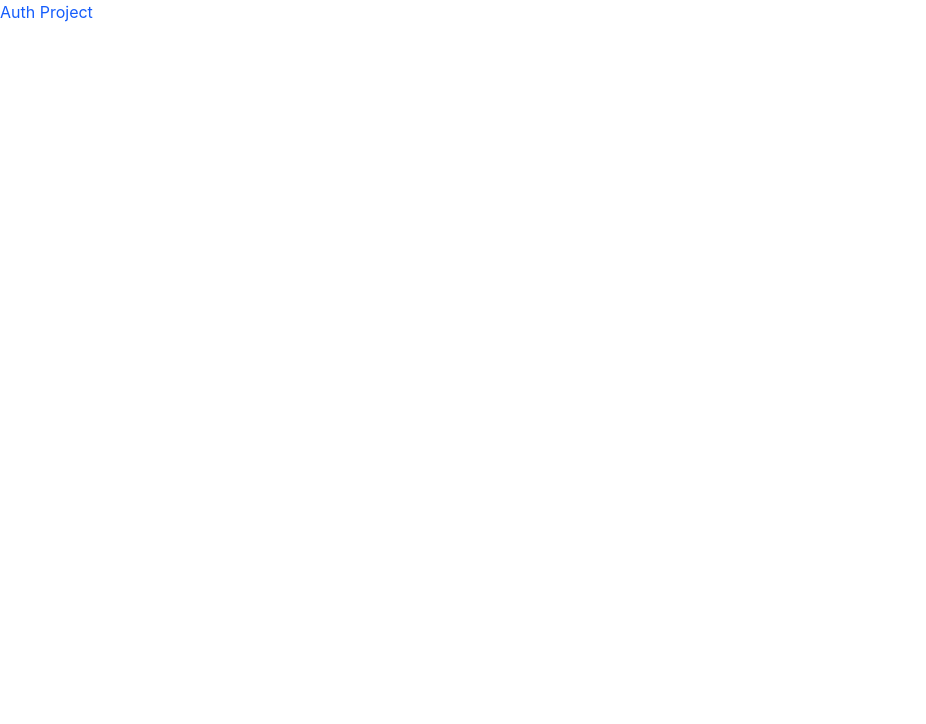
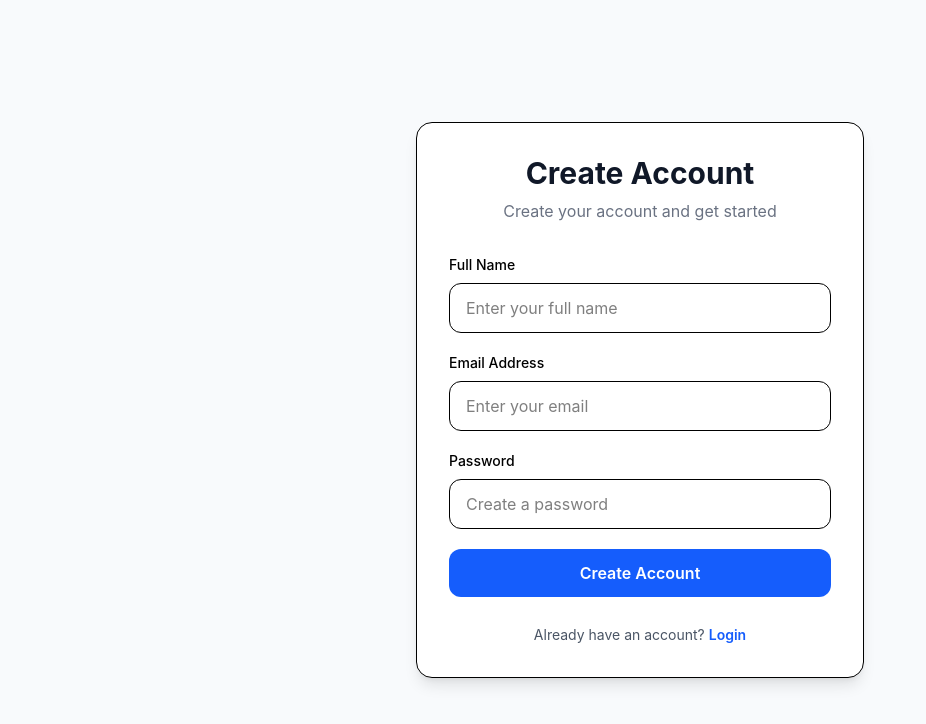
Before and after one commit to adnanhaider-official/mern-authentication-project, a React app in the folder frontend/: page /register in a window 1280 px wide. Shown: the top 724 px of the page, without its empty margins (0-926 px from the left). Built offline with nearby package versions, Linux system fonts and the light colour scheme; no server answers; the HTML template or start-up script is replaced by a standard one.

Commit message:
build user registration page

```diff
--- a/frontend/package.json
+++ b/frontend/package.json
@@ -14,6 +14,7 @@
     "axios": "^1.21.0",
     "react": "^19.3.1",
     "react-dom": "^19.3.1",
+    "react-router-dom": "^7.18.5",
     "tailwindcss": "^4.3.4"
   },
   "devDependencies": {
--- a/frontend/src/App.jsx
+++ b/frontend/src/App.jsx
@@ -1,8 +1,13 @@
+import { BrowserRouter, Routes, Route } from "react-router-dom";
+import Register from "./pages/Register";
+
 function App() {
   return (
-    <div className="text-blue-600">
-      <h1>Auth Project</h1>
-    </div>
+    <BrowserRouter>
+      <Routes>
+        <Route path="/register" element={<Register />} />
+      </Routes>
+    </BrowserRouter>
   );
 }
 
--- /dev/null
+++ b/frontend/src/pages/Register.jsx
@@ -0,0 +1,115 @@
+import { useState } from "react";
+import { Link, useNavigate } from "react-router-dom";
+import api from "../lib/axios";
+
+function Register() {
+  const [name, setName] = useState("");
+  const [email, setEmail] = useState("");
+  const [password, setPassword] = useState("");
+
+  const [error, setError] = useState("");
+  const [loading, setLoading] = useState(false);
+
+  const navigate = useNavigate();
+
+  const handleSubmit = async (e) => {
+    e.preventDefault();
+
+    try {
+      setLoading(true);
+      setError("");
+
+      await api.post("/auth/register", {
+        name,
+        email,
+        password,
+      });
+
+      navigate("/login");
+    } catch (error) {
+      setError(error.response?.data?.message || "Registration failed");
+    } finally {
+      setLoading(false);
+    }
+  };
+
+  return (
+    <div className="min-h-screen flex items-center justify-center bg-slate-50 px-4">
+      <div className="w-full max-w-md bg-white p-8 rounded-2xl shadow-lg border">
+        <div className="text-center mb-8">
+          <h1 className="text-3xl font-bold text-gray-900">Create Account</h1>
+
+          <p className="text-gray-500 mt-2">
+            Create your account and get started
+          </p>
+        </div>
+
+        <form onSubmit={handleSubmit} className="space-y-5">
+          <div>
+            <label className="block text-sm font-medium mb-2">Full Name</label>
+
+            <input
+              type="text"
+              value={name}
+              onChange={(e) => setName(e.target.value)}
+              placeholder="Enter your full name"
+              required
+              className="w-full px-4 py-3 border rounded-xl outline-none focus:border-blue-500"
+            />
+          </div>
+
+          <div>
+            <label className="block text-sm font-medium mb-2">
+              Email Address
+            </label>
+
+            <input
+              type="email"
+              value={email}
+              onChange={(e) => setEmail(e.target.value)}
+              placeholder="Enter your email"
+              required
+              className="w-full px-4 py-3 border rounded-xl outline-none focus:border-blue-500"
+            />
+          </div>
+
+          <div>
+            <label className="block text-sm font-medium mb-2">Password</label>
+
+            <input
+              type="password"
+              value={password}
+              onChange={(e) => setPassword(e.target.value)}
+              placeholder="Create a password"
+              required
+              className="w-full px-4 py-3 border rounded-xl outline-none focus:border-blue-500"
+            />
+          </div>
+
+          {error && (
+            <p className="text-sm text-red-600 bg-red-50 p-3 rounded-lg">
+              {error}
+            </p>
+          )}
+
+          <button
+            type="submit"
+            disabled={loading}
+            className="w-full bg-blue-600 text-white py-3 rounded-xl font-semibold hover:bg-blue-700 disabled:opacity-50"
+          >
+            {loading ? "Creating Account..." : "Create Account"}
+          </button>
+        </form>
+
+        <p className="text-center text-sm text-gray-600 mt-7">
+          Already have an account?{" "}
+          <Link to="/login" className="text-blue-600 font-semibold">
+            Login
+          </Link>
+        </p>
+      </div>
+    </div>
+  );
+}
+
+export default Register;
```
Also changed, not shown: 1 other file (tests, documents, lock files or other folders).
